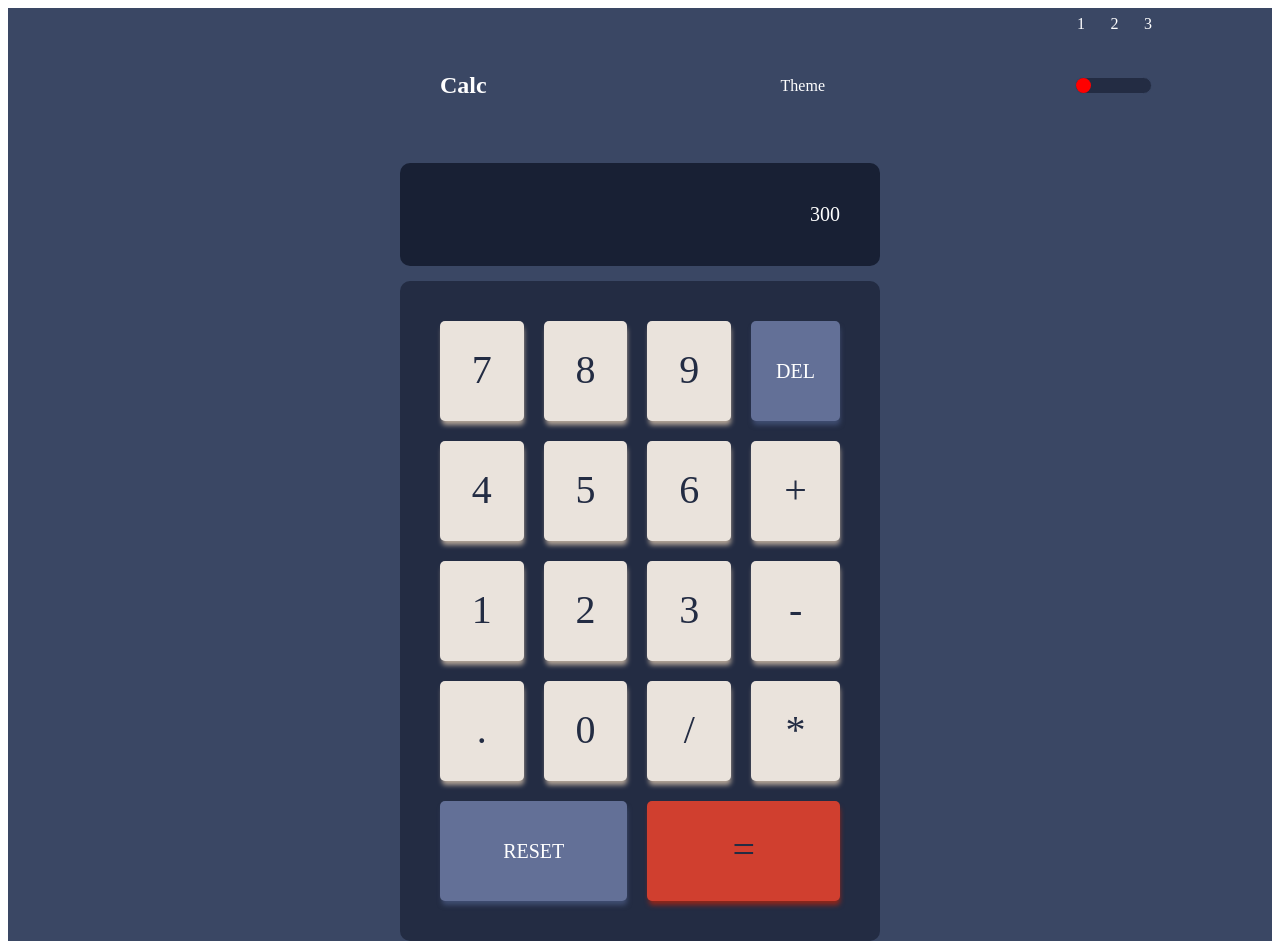
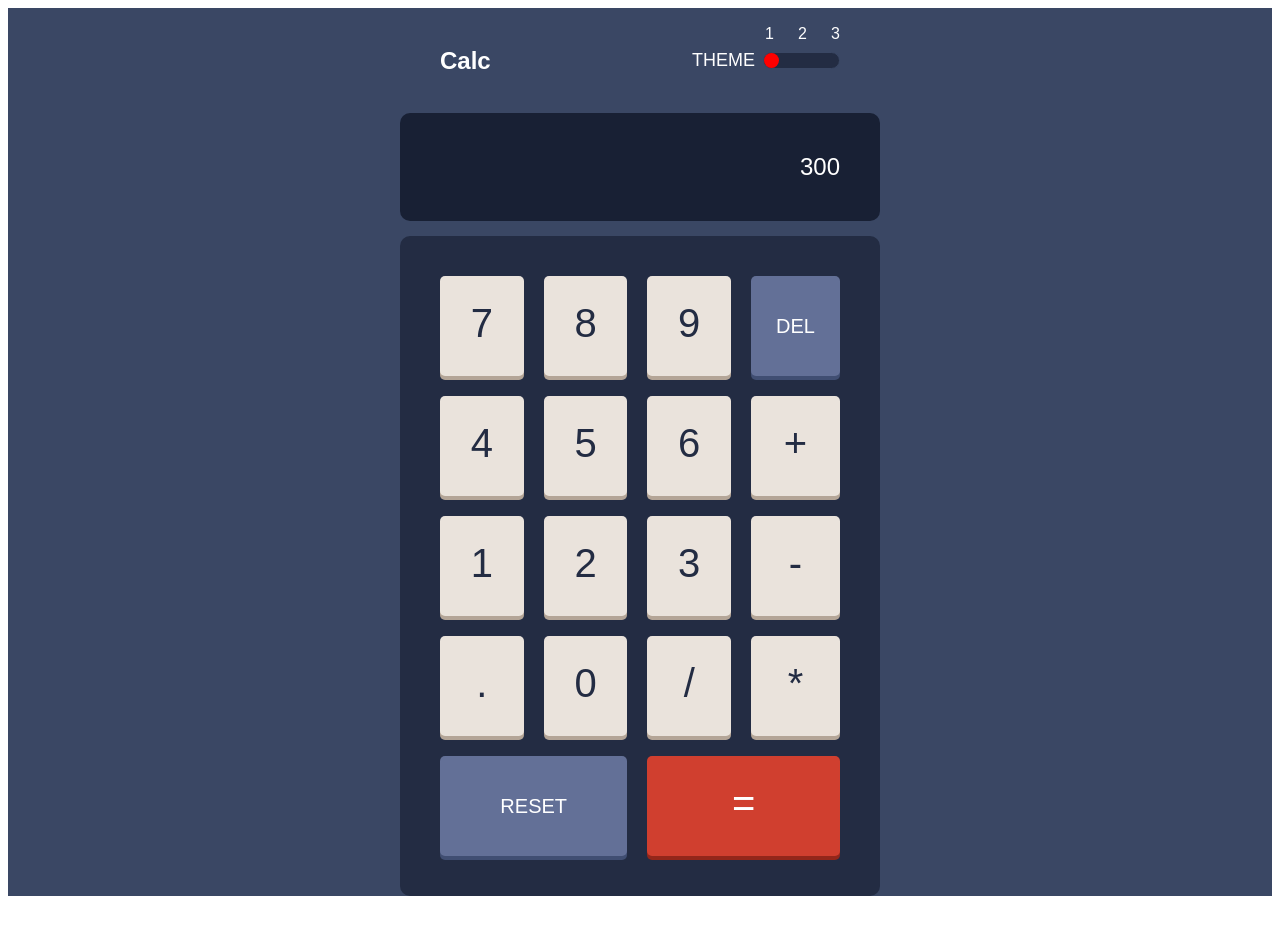
Before and after one commit to Sanchez9aa/calculatorapp, a React (Create React App) app: page / in a window 1280 px wide. After the commit the page ends 904 px from the top, so only its background shows below. Built offline with nearby package versions, Linux system fonts and the light colour scheme.

Commit message:
Styles completed

```diff
--- a/calculator-app-main/calculator-app-main/index.html
+++ b/calculator-app-main/calculator-app-main/index.html
@@ -3,23 +3,17 @@
 <head>
   <meta charset="UTF-8">
   <meta name="viewport" content="width=device-width, initial-scale=1.0"> <!-- displays site properly based on user's device -->
-
-  <link href="https://fonts.googleapis.com/css2?family=Spartan:wght@700&display=swap" rel="stylesheet">
-
   <title>Frontend Mentor | Calculator app</title>
   <style>
     *{
-      font-family: 'Spartan', sans-serif;
+      padding: 0;
+      margin: 0;
+      box-sizing: border-box;
     }
   </style>
 </head>
 <body>
-
-
-
-  <div class="attribution">
-    Challenge by <a href="https://www.frontendmentor.io?ref=challenge" target="_blank">Frontend Mentor</a>.
-    Coded by <a href="#">Your Name Here</a>.
-  </div>
+  <noscript>You need to enable JavaScript to run this app.</noscript>
+  <div id="root"></div>
 </body>
 </html>
--- a/src/App.js
+++ b/src/App.js
@@ -1,8 +1,20 @@
 import Calculator from "./components/calculator/Calculator";
+import { createGlobalStyle } from "styled-components";
+const GlobalStyles = createGlobalStyle`
+  @import url('https://fonts.googleapis.com/css2?family=Spartan:wght@700&display=swap');
+  body {
+    font-family: Spartan, sans-serif;
+  }
+`
+
+
 
 const App = () => {
   return (
+    <>
+      <GlobalStyles />
       <Calculator />
+    </>
   );
 }
 
--- a/src/components/themes/Theme.js
+++ b/src/components/themes/Theme.js
@@ -1,6 +1,6 @@
 import React from 'react'
 import { useState } from 'react'
-import { StyledThemeLetter, StyledButton, StyledBg, StyledRigthNumbers, StyledRigthNumber } from '../../style/theme.style'
+import { StyledTheme, StyledThemeLetter, StyledButton, StyledBg, StyledRigthNumbers, StyledRigthNumber } from '../../style/theme.style'
 
 const Theme = () => {
 
@@ -19,10 +19,8 @@ const Theme = () => {
   console.log(theme)
 
   return (
-    <>
-    <div>
-    <StyledThemeLetter>Theme</StyledThemeLetter>
-    </div>
+    <StyledTheme>
+      <StyledThemeLetter>THEME</StyledThemeLetter>
       <StyledRigthNumbers>
         <StyledRigthNumber>1</StyledRigthNumber>
         <StyledRigthNumber>2</StyledRigthNumber>
@@ -31,7 +29,7 @@ const Theme = () => {
       <StyledBg>
         <StyledButton theme={theme} onClick={() => handleChange()}/>
       </StyledBg>
-    </>
+    </StyledTheme>
   )
 }
 
--- a/src/style/buttons.style.js
+++ b/src/style/buttons.style.js
@@ -14,9 +14,9 @@ export const StyledButtonsWrapper = styled.div`
 
 export const StyledButton = styled.span`
   padding: 25px;
-  color: hsl(223, 31%, 20%);
+  color: ${props => props.color === "orange" ? "white" : "hsl(223, 31%, 20%)"};
   background-color: ${props => props.color === "orange" ? "hsl(6, 63%, 50%)" : "hsl(30, 25%, 89%)"};
-  box-shadow: ${props => props.color === "orange" ? "1px 5px 5px -1px hsl(6, 70%, 34%)" : "1px 5px 5px -1px hsl(28, 16%, 65%)"};
+  box-shadow: ${props => props.color === "orange" ? "0 4px 0 0 hsl(6, 70%, 34%)" : "0 4px 0 0 hsl(28, 16%, 65%)"};
   cursor: pointer;
   border-radius: 5px;
   font-size: 40px;
@@ -29,7 +29,7 @@ export const StyledButtonDark = styled.span`
   padding: 25px;
   color: hsl(223, 31%, 20%);
   background-color: hsl(225, 21%, 49%);
-  box-shadow: 1px 5px 5px -1px hsl(224, 28%, 35%);
+  box-shadow: 0 4px 0 0 hsl(224, 28%, 35%);
   cursor: pointer;
   border-radius: 5px;
   font-size: 20px;
--- a/src/style/header.style.js
+++ b/src/style/header.style.js
@@ -7,7 +7,7 @@ export const StyledHeader = styled.header`
   align-items: center;
   max-width: 400px;
   width: 100%;
-  padding: 40px;
+  padding: 15px;
 `
 
 export const StyledLetter = styled.span`
--- a/src/style/screen.style.js
+++ b/src/style/screen.style.js
@@ -13,6 +13,6 @@ export const StyledScreen = styled.div`
 
 export const StyledResult = styled.span`
 color: white;
-font-size: 20px;
+font-size: 24px;
 text-align: flex-end;
 `
--- a/src/style/theme.style.js
+++ b/src/style/theme.style.js
@@ -1,4 +1,10 @@
 import styled from "styled-components";
+
+export const StyledTheme = styled.div`
+  display: flex;
+  justify-content: flex-end;
+  align-items: center;
+`
 
 export const StyledBg = styled.div`
   width: 75px;
@@ -8,7 +14,6 @@ export const StyledBg = styled.div`
   background-color: hsl(223, 31%, 20%);
   z-index: 2;
   position: fixed;
-  right: 10%;
 `
 export const StyledButton = styled.div`
   width: 15px;
@@ -25,8 +30,7 @@ export const StyledRigthNumbers = styled.div`
   display: flex;
   justify-content: space-between;
   position: absolute;
-  top: 15px;
-  right: 10%;
+  top: 25px;
 `
 
 export const StyledRigthNumber = styled.span`
@@ -34,8 +38,7 @@ export const StyledRigthNumber = styled.span`
 `
 
 export const StyledThemeLetter = styled.span`
-  align-items: flex-end;
-  display: flex;
-  margin-right: 15px;
+  font-size: 18px;
+  margin-right: 85px;
   color: #fff
 `
```
Also changed, not shown: 1 other file (tests, documents, lock files or other folders). Lines whose indentation alone changed are shown as unchanged.
